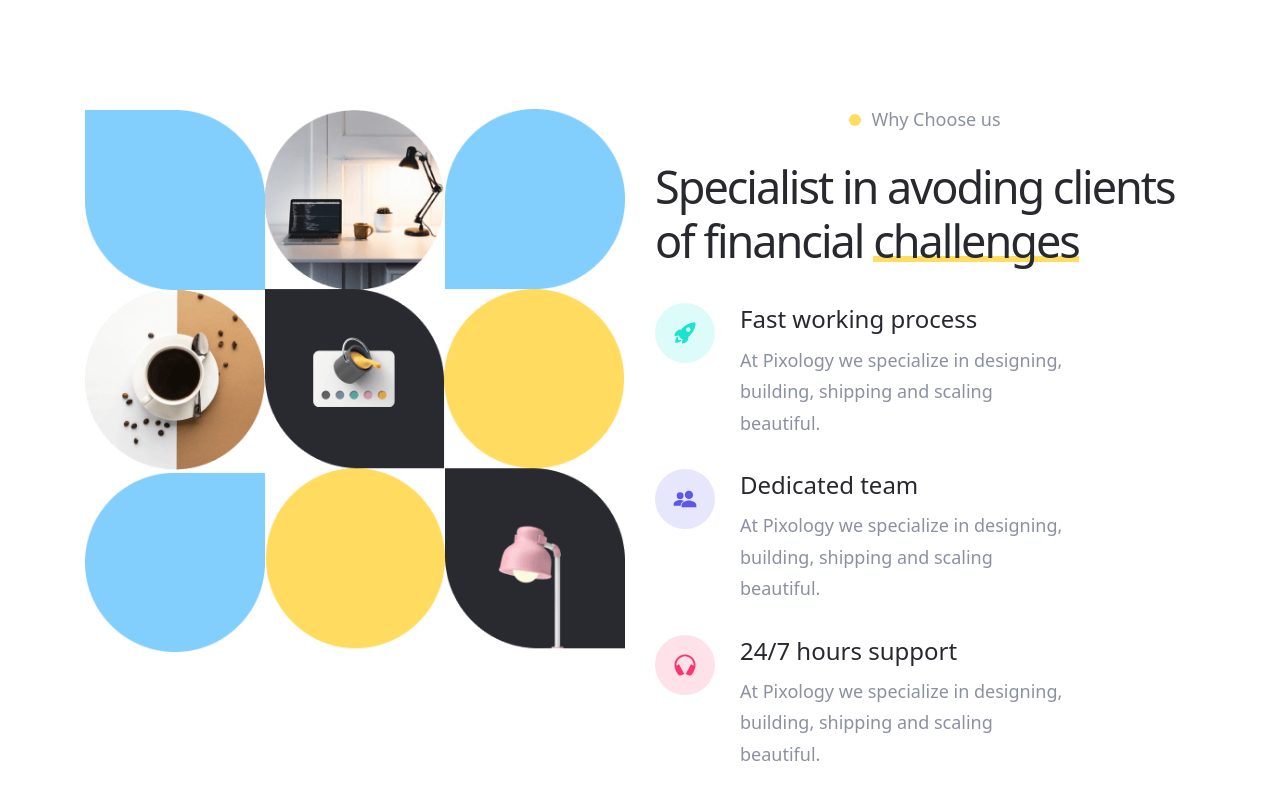
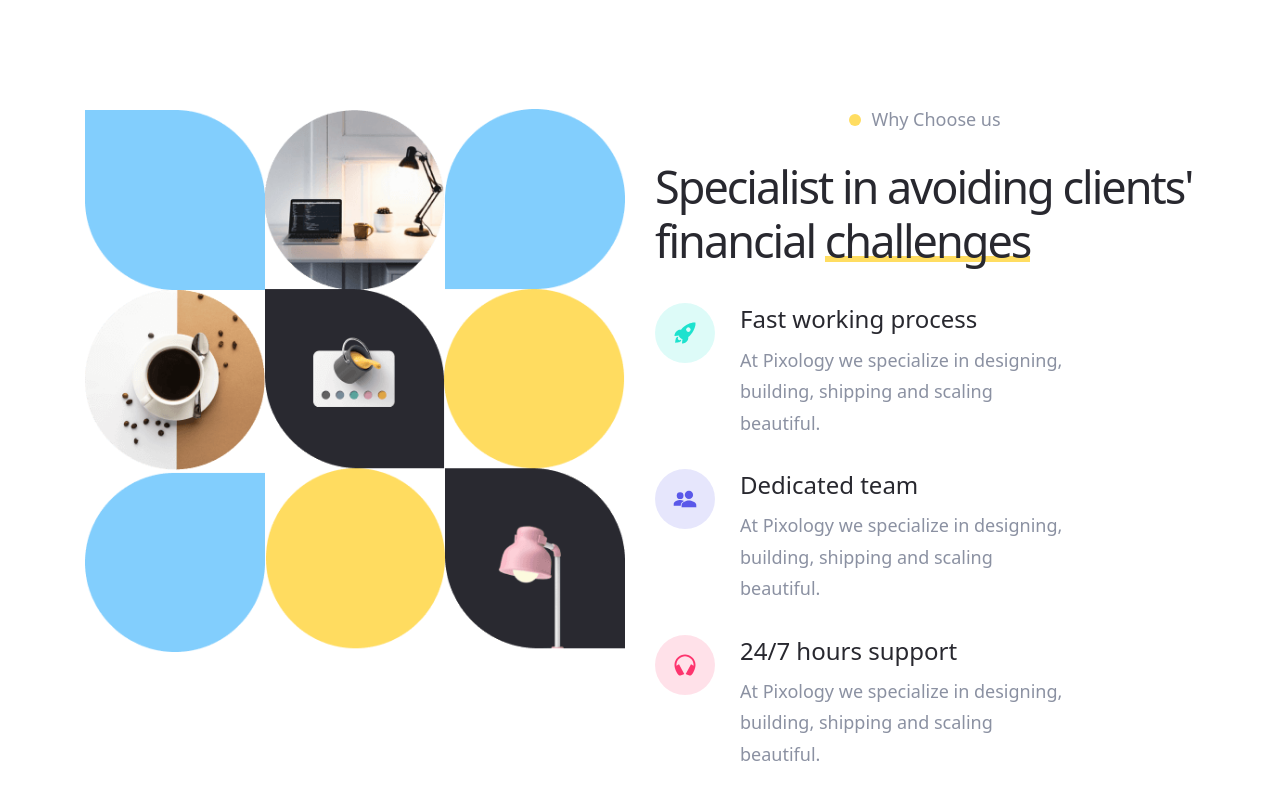
Before and after one commit to iamPankajGhosh/siplhub.vercel.app, a React (Vite) app in the folder frontend_react/: page / in a window 1280 px wide. Shown: the part 1852-2652 px from the top of the page. Built offline with nearby package versions, Linux system fonts and the light colour scheme.

Commit message:
Update : features section title

```diff
--- a/frontend_react/src/pages/Home.jsx
+++ b/frontend_react/src/pages/Home.jsx
@@ -249,7 +249,7 @@ export default function Home() {
                 </p>
 
                 <h2 className="h2 section-title">
-                  Specialist in avoding clients of financial{" "}
+                  Specialist in avoiding clients' financial{" "}
                   <span className="has-before">challenges</span>
                 </h2>
 
```
